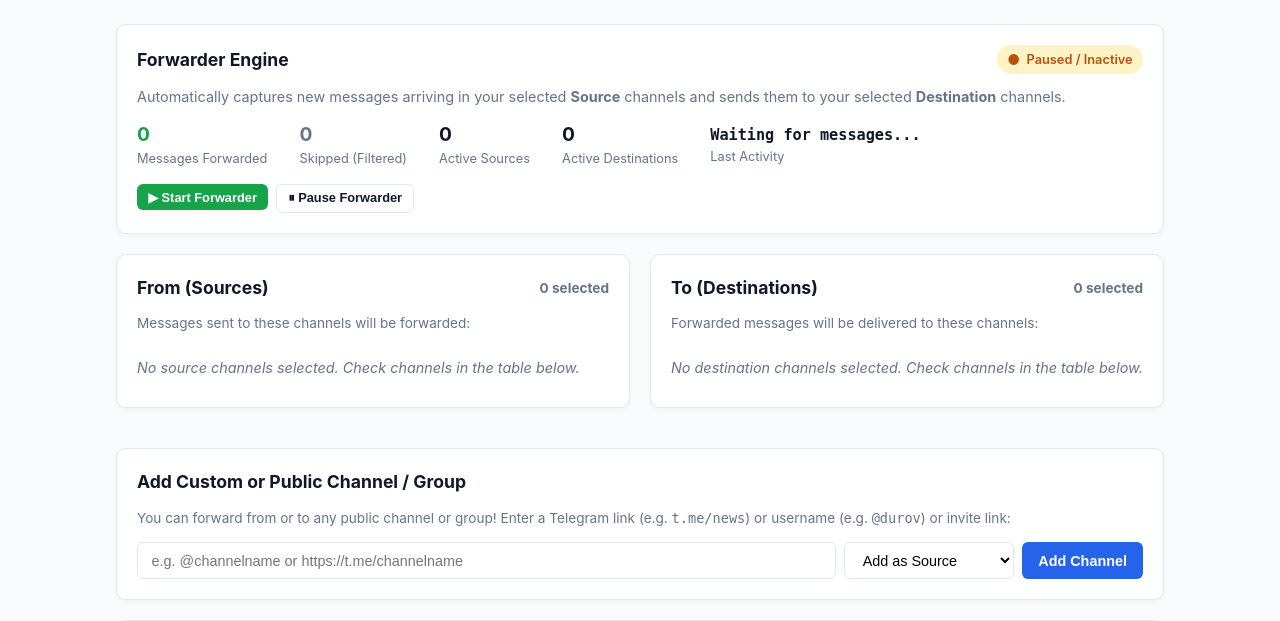
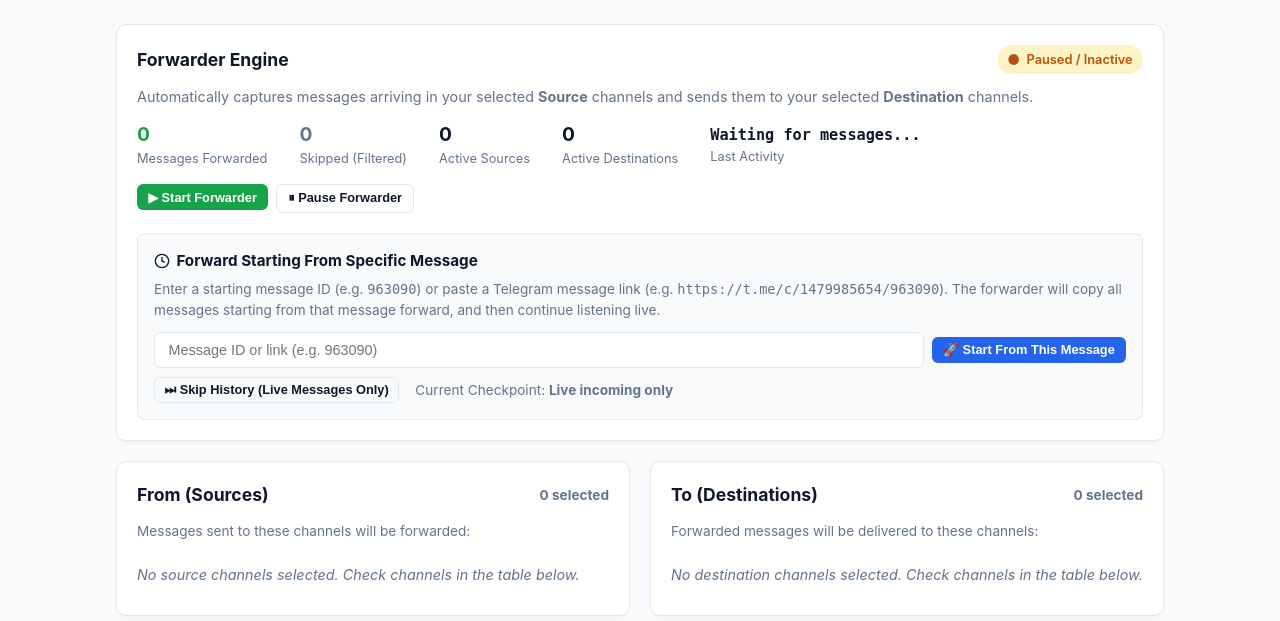
Before and after one commit to adeldevs/TG_FORWARD, a Flask app: template templates/channels.html in a window 1280 px wide. Shown: the part 64-685 px from the top of the page. Run offline with Flask 3, Linux system fonts and the light colour scheme; the template is opened without the code that fills it, so the values that code supplies are empty.

Commit message:
Add feature to start forwarding from a specific message ID or Telegram link

```diff
--- a/railway_deploy/app.py
+++ b/railway_deploy/app.py
@@ -168,6 +168,55 @@ def _resolve_channel_info(cid: int, cache: dict, custom_list: list):
     return {"id": cid, "title": f"Channel {cid}", "username": None, "type": "Channel"}
 
 
+def parse_telegram_message_link(raw_val):
+    """
+    Parse a message ID and optional channel ID from an integer, message ID, or link.
+    Returns (channel_id or None, message_id or None).
+    """
+    if not raw_val:
+        return None, None
+    val = str(raw_val).strip()
+    if "/" in val:
+        parts = [p.split("?")[0] for p in val.split("/") if p]
+        try:
+            msg_id = int(parts[-1])
+        except ValueError:
+            return None, None
+        chan_id = None
+        if len(parts) >= 2 and parts[-2].isdigit():
+            raw_cid = parts[-2]
+            chan_id = -int(f"100{raw_cid}") if not raw_cid.startswith("-") else int(raw_cid)
+        return chan_id, msg_id
+    try:
+        return None, int(val)
+    except ValueError:
+        return None, None
+
+
+def parse_message_id(raw_val):
+    """Extract numeric message ID from integer or Telegram link."""
+    _, msg_id = parse_telegram_message_link(raw_val)
+    return msg_id
+
+
+def load_checkpoint(chat_id=None):
+    """Load last processed message ID from state.json."""
+    if not os.path.exists(STATE_FILE):
+        return None
+    try:
+        with open(STATE_FILE, "r") as f:
+            state = json.load(f)
+        if chat_id:
+            c = state.get("checkpoints", {}).get(str(chat_id))
+            if c is not None:
+                return int(c)
+        if "last_id" in state and state["last_id"]:
+            return int(state["last_id"])
+        return None
+    except Exception:
+        return None
+
+
 def save_checkpoint(chat_id, msg_id):
     state = {}
     if os.path.exists(STATE_FILE):
@@ -245,10 +294,16 @@ def _run(coro, timeout=30):
 _client = None
 _phone_code_hashes = {}
 _forwarder_handler = None
+_migration_task = None
 _forwarder_stats = {
     "running": False,
     "forwarded": 0,
     "skipped": 0,
+    "scanned": 0,
+    "current_msg_id": None,
+    "latest_msg_id": None,
+    "migrating": False,
+    "start_id": None,
     "last_event": None,
     "error": None,
 }
@@ -281,10 +336,86 @@ async def _is_authorized():
 
 
 # ------------------------------------------------------------------
-# Background Forwarder Engine
+# Background Forwarder Engine (Catch-up from start_id + Live listener)
 # ------------------------------------------------------------------
-async def _setup_forwarder_async():
-    global _forwarder_handler, _forwarder_stats
+async def _catchup_historical_messages(sources, target_entities, custom_start_id=None):
+    global _forwarder_stats
+    _forwarder_stats["migrating"] = True
+    client = _get_client()
+
+    for sid in sources:
+        if not _forwarder_stats["running"]:
+            break
+
+        try:
+            source_ent = await client.get_entity(sid)
+        except Exception as e:
+            print(f"[Catchup] Could not get entity {sid}: {e}")
+            continue
+
+        start_id = custom_start_id if custom_start_id is not None else load_checkpoint(sid)
+        if not start_id:
+            continue
+
+        try:
+            latest_messages = await client.get_messages(source_ent, limit=1)
+            latest_id = latest_messages[0].id if latest_messages else start_id
+        except Exception:
+            latest_id = start_id
+
+        _forwarder_stats["start_id"] = start_id
+        _forwarder_stats["latest_msg_id"] = latest_id
+        _forwarder_stats["current_msg_id"] = start_id
+
+        print(f"[Catchup] Starting channel {sid} from message ID {start_id} to latest {latest_id}")
+
+        min_id = max(0, start_id - 1)
+        try:
+            async for message in client.iter_messages(source_ent, reverse=True, min_id=min_id):
+                if not _forwarder_stats["running"]:
+                    break
+
+                _forwarder_stats["current_msg_id"] = message.id
+                _forwarder_stats["scanned"] += 1
+
+                media_type = classify_media(message)
+                allowed = allowed_media_types()
+                if allowed is not None:
+                    if not media_type or media_type not in allowed:
+                        _forwarder_stats["skipped"] += 1
+                        save_checkpoint(sid, message.id)
+                        continue
+
+                success = False
+                for target in target_entities:
+                    try:
+                        if message.media:
+                            await client.send_file(target, message.media, caption=message.text or "")
+                        elif message.text:
+                            await client.send_message(target, message.text)
+                        success = True
+                    except FloodWaitError as e:
+                        _forwarder_stats["error"] = f"FloodWait: sleeping {e.seconds}s"
+                        await asyncio.sleep(e.seconds)
+                    except Exception as e:
+                        _forwarder_stats["error"] = str(e)
+
+                if success:
+                    _forwarder_stats["forwarded"] += 1
+                    _forwarder_stats["last_event"] = datetime.datetime.now().strftime("%Y-%m-%d %H:%M:%S")
+                    save_checkpoint(sid, message.id)
+
+                await asyncio.sleep(1.5)
+        except Exception as e:
+            print(f"[Catchup Error] channel {sid}: {e}")
+            _forwarder_stats["error"] = str(e)
+
+    _forwarder_stats["migrating"] = False
+    print("[Catchup] Historical catchup finished! Continuing with live listening.")
+
+
+async def _setup_forwarder_async(start_id=None):
+    global _forwarder_handler, _forwarder_stats, _migration_task
     client = _get_client()
     if not client or not client.is_connected() or not await client.is_user_authorized():
         _forwarder_stats["running"] = False
@@ -303,6 +434,9 @@ async def _setup_forwarder_async():
         except Exception:
             pass
         _forwarder_handler = None
+
+    if _migration_task and not _migration_task.done():
+        _migration_task.cancel()
 
     # Resolve target entities
     target_entities = []
@@ -330,6 +464,7 @@ async def _setup_forwarder_async():
         if allowed is not None:
             if not media_type or media_type not in allowed:
                 _forwarder_stats["skipped"] += 1
+                save_checkpoint(event.chat_id, message.id)
                 return
 
         success_any = False
@@ -355,20 +490,32 @@ async def _setup_forwarder_async():
     client.add_event_handler(forwarder_event_handler, events.NewMessage)
     _forwarder_stats["running"] = True
     _forwarder_stats["error"] = None
+
+    # Check if historical catch-up should run
+    effective_start = start_id
+    if effective_start is None and sources:
+        effective_start = load_checkpoint(sources[0])
+
+    if effective_start:
+        _migration_task = asyncio.create_task(_catchup_historical_messages(sources, target_entities, effective_start))
+
     return True
 
 
-def _start_forwarder():
+def _start_forwarder(start_id=None):
     try:
-        return _run(_setup_forwarder_async(), timeout=15)
+        return _run(_setup_forwarder_async(start_id=start_id), timeout=15)
     except Exception as e:
         _forwarder_stats["error"] = str(e)
         return False
 
 
 def _stop_forwarder():
-    global _forwarder_handler, _forwarder_stats
+    global _forwarder_handler, _forwarder_stats, _migration_task
     _forwarder_stats["running"] = False
+    _forwarder_stats["migrating"] = False
+    if _migration_task and not _migration_task.done():
+        _migration_task.cancel()
     client = _get_client()
     if client and _forwarder_handler:
         try:
@@ -666,6 +813,9 @@ def channels():
     source_channels = [_resolve_channel_info(cid, cache, custom_chans) for cid in source_ids]
     target_channels = [_resolve_channel_info(cid, cache, custom_chans) for cid in target_ids]
 
+    first_source = source_ids[0] if source_ids else None
+    current_checkpoint = load_checkpoint(first_source) if first_source else None
+
     # Automatically start forwarder if configured and not yet running
     if source_ids and target_ids and not _forwarder_stats["running"]:
         _start_forwarder()
@@ -679,6 +829,7 @@ def channels():
         target_channels=target_channels,
         selected_source_ids=source_ids,
         selected_target_ids=target_ids,
+        current_checkpoint=current_checkpoint,
         media_types=env.get("ALLOW_MEDIA_TYPES", "all"),
         forwarder_running=_forwarder_stats["running"],
         forwarder_stats=_forwarder_stats,
@@ -906,18 +1057,70 @@ def set_media_types():
 
 
 # ------------------------------------------------------------------
-# 10. Forwarder start / stop controls
+# 10. Forwarder start / stop / skip controls
 # ------------------------------------------------------------------
 @app.route("/forwarder/start", methods=["POST"])
 def forwarder_start():
-    _start_forwarder()
-    return redirect(url_for("channels"))
+    raw_id = request.form.get("start_message_id", "").strip()
+    cid_raw = request.form.get("channel_id", "").strip()
+    link_cid, start_id = parse_telegram_message_link(raw_id)
+
+    if start_id is not None:
+        target_cid = None
+        if cid_raw:
+            try:
+                target_cid = int(cid_raw)
+            except ValueError:
+                pass
+        elif link_cid:
+            target_cid = link_cid
+
+        sources = _get_sources()
+        if target_cid:
+            save_checkpoint(target_cid, start_id)
+        elif sources:
+            for sid in sources:
+                save_checkpoint(sid, start_id)
+        else:
+            save_checkpoint("default", start_id)
+
+    _start_forwarder(start_id=start_id)
+    msg = f"Forwarder started from message #{start_id}!" if start_id else "Forwarder started!"
+    return redirect(url_for("channels", msg=msg))
 
 
 @app.route("/forwarder/stop", methods=["POST"])
 def forwarder_stop():
     _stop_forwarder()
-    return redirect(url_for("channels"))
+    return redirect(url_for("channels", msg="Forwarder paused."))
+
+
+@app.route("/forwarder/skip-to-latest", methods=["POST"])
+def forwarder_skip_to_latest():
+    client = _get_client()
+    sources = _get_sources()
+
+    async def mark_latest():
+        if not client.is_connected():
+            await client.connect()
+        for sid in sources:
+            try:
+                ent = await client.get_entity(sid)
+                latest = await client.get_messages(ent, limit=1)
+                if latest:
+                    save_checkpoint(sid, latest[0].id)
+            except Exception as e:
+                print(f"[Skip Latest Error] {sid}: {e}")
+
+    try:
+        _run(mark_latest(), timeout=15)
+    except Exception:
+        pass
+
+    if _forwarder_stats["running"]:
+        _start_forwarder()
+
+    return redirect(url_for("channels", msg="Checkpoint advanced to latest message. Historical backlog skipped."))
 
 
 # ------------------------------------------------------------------
@@ -936,6 +1139,9 @@ def current():
     from_names = ", ".join(s["title"] for s in sources_info) or "None selected"
     to_names = ", ".join(t["title"] for t in targets_info) or "None selected"
 
+    first_source = source_ids[0] if source_ids else None
+    current_checkpoint = load_checkpoint(first_source) if first_source else None
+
     return jsonify({
         "from": from_names,
         "to": to_names,
@@ -944,10 +1150,16 @@ def current():
         "media_types": os.getenv("ALLOW_MEDIA_TYPES") or _read_env().get("ALLOW_MEDIA_TYPES", "all"),
         "forwarder": {
             "running": _forwarder_stats["running"],
+            "migrating": _forwarder_stats["migrating"],
+            "current_msg_id": _forwarder_stats["current_msg_id"],
+            "latest_msg_id": _forwarder_stats["latest_msg_id"],
+            "start_id": _forwarder_stats["start_id"],
+            "scanned": _forwarder_stats["scanned"],
             "forwarded": _forwarder_stats["forwarded"],
             "skipped": _forwarder_stats["skipped"],
             "last_event": _forwarder_stats["last_event"],
             "error": _forwarder_stats["error"],
+            "checkpoint": current_checkpoint,
         }
     })
 
--- a/templates/channels.html
+++ b/templates/channels.html
@@ -408,14 +408,27 @@
     <div class="card">
       <h3>
         <span>Forwarder Engine</span>
-        <span id="forwarderBadge" class="status-badge {% if forwarder_running %}badge-running{% else %}badge-paused{% endif %}">
+        <span id="forwarderBadge" class="status-badge {% if forwarder_stats.migrating %}badge-public{% elif forwarder_running %}badge-running{% else %}badge-paused{% endif %}">
           <span style="font-size:1.1em;">●</span>
-          <span id="forwarderStatusText">{% if forwarder_running %}Running & Listening{% else %}Paused / Inactive{% endif %}</span>
+          <span id="forwarderStatusText">
+            {% if forwarder_stats.migrating %}
+              Catching Up (#{{ forwarder_stats.current_msg_id or '...' }})
+            {% elif forwarder_running %}
+              Running & Listening
+            {% else %}
+              Paused / Inactive
+            {% endif %}
+          </span>
         </span>
       </h3>
       <p style="margin:0 0 0.75rem; color:var(--text-muted); font-size:0.9rem;">
-        Automatically captures new messages arriving in your selected <strong>Source</strong> channels and sends them to your selected <strong>Destination</strong> channels.
+        Automatically captures messages arriving in your selected <strong>Source</strong> channels and sends them to your selected <strong>Destination</strong> channels.
       </p>
+
+      <div id="migrationBanner" style="display:{% if forwarder_stats.migrating %}block{% else %}none{% endif %}; background:#eff6ff; border:1px solid #bfdbfe; color:#1e40af; padding:0.65rem 1rem; border-radius:6px; margin:0.75rem 0; font-size:0.9rem;">
+        <strong>🔄 Catching up historical messages:</strong> Processing message <span id="statCurrentMsg" style="font-weight:bold;">#{{ forwarder_stats.current_msg_id or '...' }}</span> of ~<span id="statLatestMsg">#{{ forwarder_stats.latest_msg_id or '...' }}</span>...
+      </div>
+
       <div class="stats-row">
         <div class="stat-item">
           <span class="stat-val" id="statForwarded" style="color:var(--success);">{{ forwarder_stats.forwarded or 0 }}</span>
@@ -440,13 +453,47 @@
           <span class="stat-label">Last Activity</span>
         </div>
       </div>
-      <div style="margin-top:1rem; display:flex; gap:0.5rem;">
+
+      <div style="margin-top:1rem; display:flex; gap:0.5rem; flex-wrap:wrap;">
         <form method="post" action="/forwarder/start" style="display:inline;">
           <button type="submit" class="btn btn-success btn-sm">▶ Start Forwarder</button>
         </form>
         <form method="post" action="/forwarder/stop" style="display:inline;">
           <button type="submit" class="btn btn-outline btn-sm">⏸ Pause Forwarder</button>
         </form>
+      </div>
+
+      <!-- FORWARD FROM SPECIFIC STARTING MESSAGE SECTION -->
+      <div style="background:#f8fafc; border:1px solid var(--border); border-radius:8px; padding:1rem; margin-top:1.25rem;">
+        <h4 style="margin:0 0 0.4rem; font-size:0.95rem; display:flex; align-items:center; gap:0.4rem; color:var(--text);">
+          <svg width="16" height="16" viewBox="0 0 24 24" fill="none" stroke="currentColor" stroke-width="2"><circle cx="12" cy="12" r="10"/><polyline points="12 6 12 12 16 14"/></svg>
+          Forward Starting From Specific Message
+        </h4>
+        <p style="margin:0 0 0.75rem; font-size:0.85rem; color:var(--text-muted);">
+          Enter a starting message ID (e.g. <code>963090</code>) or paste a Telegram message link (e.g. <code>https://t.me/c/1479985654/963090</code>). The forwarder will copy all messages starting from that message forward, and then continue listening live.
+        </p>
+        <form method="post" action="/forwarder/start" style="display:flex; gap:0.5rem; flex-wrap:wrap; align-items:center;">
+          <input type="text" name="start_message_id" id="startMessageInput" placeholder="Message ID or link (e.g. 963090)" value="{{ current_checkpoint or '' }}" style="flex:1; min-width:240px; padding:0.55rem 0.85rem; border:1px solid var(--border); border-radius:6px; font-size:0.9rem;">
+          {% if source_channels|length > 1 %}
+            <select name="channel_id" style="padding:0.55rem 0.85rem; border:1px solid var(--border); border-radius:6px; background:#fff; font-size:0.85rem;">
+              <option value="">Apply to all sources</option>
+              {% for s in source_channels %}
+                <option value="{{ s.id }}">{{ s.title }}</option>
+              {% endfor %}
+            </select>
+          {% endif %}
+          <button type="submit" class="btn btn-primary btn-sm" style="font-weight:700;">🚀 Start From This Message</button>
+        </form>
+        <div style="margin-top:0.6rem; display:flex; gap:1rem; flex-wrap:wrap; align-items:center; font-size:0.85rem;">
+          <form method="post" action="/forwarder/skip-to-latest" style="display:inline;">
+            <button type="submit" class="btn btn-outline btn-sm" style="font-size:0.8rem; padding:0.25rem 0.6rem;" title="Mark all past messages as processed so only new messages are forwarded">
+              ⏭ Skip History (Live Messages Only)
+            </button>
+          </form>
+          <span style="color:var(--text-muted);">
+            Current Checkpoint: <strong id="lblCheckpoint">{% if current_checkpoint %}#{{ current_checkpoint }}{% else %}Live incoming only{% endif %}</strong>
+          </span>
+        </div>
       </div>
     </div>
 
@@ -705,13 +752,26 @@
         if (data.forwarder) {
           const badge = document.getElementById('forwarderBadge');
           const txt = document.getElementById('forwarderStatusText');
-          if (data.forwarder.running) {
+          const migrationBanner = document.getElementById('migrationBanner');
+
+          if (data.forwarder.migrating) {
+            badge.className = 'status-badge badge-public';
+            txt.innerText = 'Catching Up (#' + (data.forwarder.current_msg_id || '...') + ')';
+            if (migrationBanner) {
+              migrationBanner.style.display = 'block';
+              document.getElementById('statCurrentMsg').innerText = '#' + (data.forwarder.current_msg_id || '...');
+              document.getElementById('statLatestMsg').innerText = '#' + (data.forwarder.latest_msg_id || '...');
+            }
+          } else if (data.forwarder.running) {
             badge.className = 'status-badge badge-running';
             txt.innerText = 'Running & Listening';
+            if (migrationBanner) migrationBanner.style.display = 'none';
           } else {
             badge.className = 'status-badge badge-paused';
             txt.innerText = 'Paused / Inactive';
+            if (migrationBanner) migrationBanner.style.display = 'none';
           }
+
           if (data.forwarder.forwarded !== undefined) {
             document.getElementById('statForwarded').innerText = data.forwarder.forwarded;
           }
@@ -720,6 +780,12 @@
           }
           if (data.forwarder.last_event) {
             document.getElementById('statLastEvent').innerText = data.forwarder.last_event;
+          }
+          if (data.forwarder.checkpoint !== undefined) {
+            const lbl = document.getElementById('lblCheckpoint');
+            if (lbl) {
+              lbl.innerText = data.forwarder.checkpoint ? ('#' + data.forwarder.checkpoint) : 'Live incoming only';
+            }
           }
         }
         if (data.sources) {
```
Also changed, not shown: app.py (+222 -10 lines), forwarder.py (+19 -0 lines), railway_deploy/forwarder.py (+19 -0 lines).
